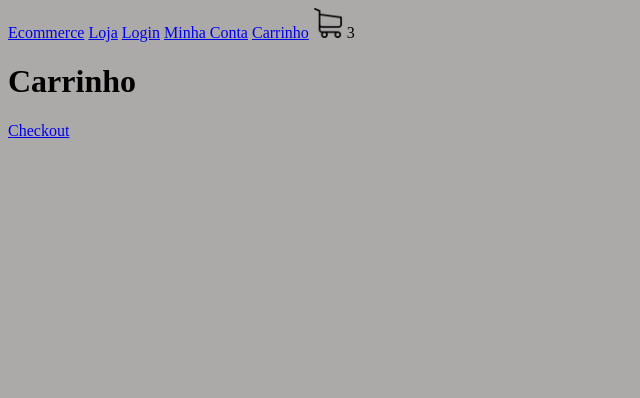
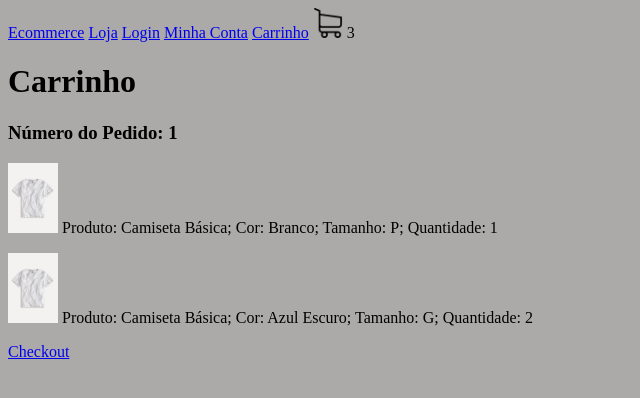
Before and after one commit to pxttiago/ecommerce-django, a Django app: page /carrinho/ in a window 1280 px wide. Shown: the top 398 px of the page, without its empty margins (0-640 px from the left). Run offline with Django 5.2, Linux system fonts and the light colour scheme; a user stored in the database is signed in; data comes from the database, SQL or seed files in the repository; both versions use the stored data as it was after the commit; some libraries are stand-ins or nearby versions.

Commit message:
alteração funcionalidade carrinho
alterada a pagina html do carrinho e agora os dados do pedido são exibidos na pagina

```diff
--- a/ecommerce/loja/novos_context.py
+++ b/ecommerce/loja/novos_context.py
@@ -6,7 +6,7 @@ def carrinho(request):
     if request.user.is_authenticated:
         cliente = request.user.cliente
     else:
-        print("não logado")
+        return {"quantidade_produtos_carrinho": quantidade_produtos_carrinho}
     pedido, criado = Pedido.objects.get_or_create(cliente=cliente, finalizado=False)
     itens_pedido = ItensPedido.objects.filter(pedido=pedido)
     for item in itens_pedido:
--- a/ecommerce/loja/templates/carrinho.html
+++ b/ecommerce/loja/templates/carrinho.html
@@ -4,6 +4,17 @@
 {% block body %}
 
 <h1>Carrinho</h1>
+
+<h3>Número do Pedido: {{ pedido.id }}</h3>
+
+{% for item in itens_pedido %}
+<p>
+    <img src="{{ item.item_estoque.produto.imagem.url }}" width="50" height="70">
+    Produto: {{ item.item_estoque.produto.nome }}; Cor: {{ item.item_estoque.cor.nome }}; Tamanho: {{ item.item_estoque.tamanho }}; Quantidade: {{ item.quantidade }}
+</p>
+{% endfor %}
+
+
 <a href="{% url 'checkout' %}">Checkout</a>
 
 {% endblock %}
--- a/ecommerce/loja/views.py
+++ b/ecommerce/loja/views.py
@@ -47,7 +47,12 @@ def adicionar_carrinho(request, id_produto):
         return redirect('loja')
 
 def carrinho(request):
-    return render(request, 'carrinho.html')
+    if request.user.is_authenticated:
+        cliente = request.user.cliente
+    pedido, criado = Pedido.objects.get_or_create(cliente=cliente, finalizado=False)
+    itens_pedido = ItensPedido.objects.filter(pedido=pedido)
+    context = {"itens_pedido": itens_pedido, "pedido": pedido}
+    return render(request, 'carrinho.html', context)
 
 def checkout(request):
     return render(request, 'checkout.html')
```
Also changed, not shown: ecommerce/db.sqlite3.
